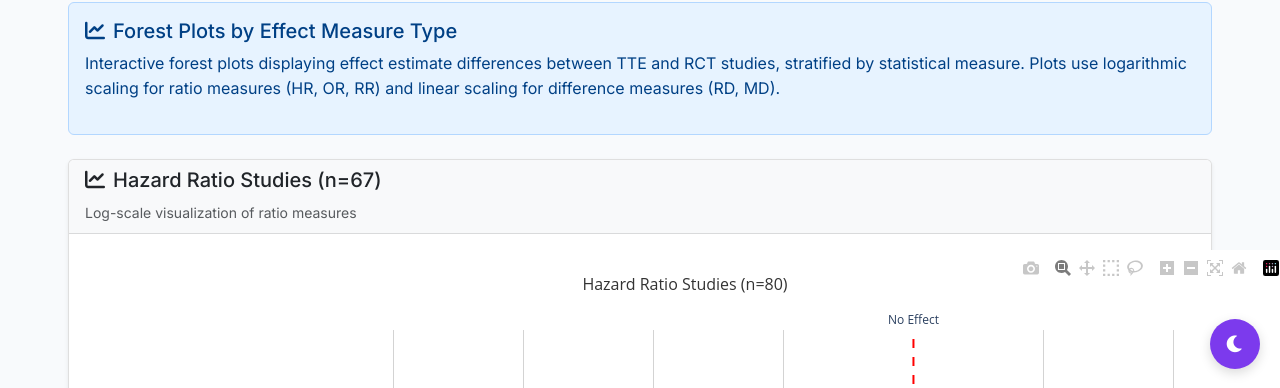
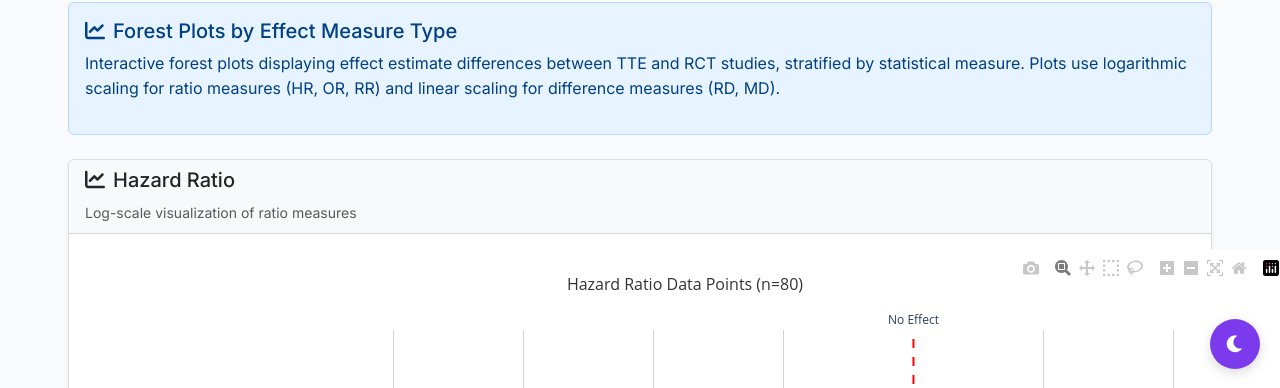
Before and after one commit to choxos/TTEdb, a Django app: page /analysis/ in a window 1280 px wide, after a click on "Forest Plots". Shown: the part 411-799 px from the top of the page. Run offline with Django 5.2, Linux system fonts and the light colour scheme; data that the repository does not hold is empty; some libraries are stand-ins or nearby versions.

Commit message:
Fix forest plot titles: correct (n=X) counts and move to plot titles
📊 Forest Plot Title Fixes:
- Remove incorrect hardcoded (n=X) from template card headers
- Move (n=X) to dynamic forest plot titles with correct counts
- Change 'Studies' to 'Data Points' for accuracy

✅ Correct Data Point Counts Now Displayed:
- HR: (n=80) instead of incorrect (n=67)
- OR: (n=18) instead of incorrect (n=34)
- RR: (n=51) instead of incorrect (n=28)
- RD: (n=1) instead of incorrect (n=19)
- MD: (n=15) instead of incorrect (n=23)
- SMD: (n=2) instead of incorrect (n=31)

🎯 Plot Title Examples:
- 'Hazard Ratio Data Points (n=80)'
- 'Risk Difference Data Points (n=1)'
- Titles now appear in the actual plot, not just card headers

```diff
--- a/templates/ttedb/analysis.html
+++ b/templates/ttedb/analysis.html
@@ -433,7 +433,7 @@
             <!-- Hazard Ratio Forest Plot -->
             <div class="card mb-4">
                 <div class="card-header">
-                    <h5><i class="fa fa-chart-line me-2"></i>Hazard Ratio Studies (n=67)</h5>
+                    <h5><i class="fa fa-chart-line me-2"></i>Hazard Ratio</h5>
                     <small class="text-muted">Log-scale visualization of ratio measures</small>
                         </div>
                 <div class="card-body">
@@ -444,7 +444,7 @@
             <!-- Odds Ratio Forest Plot -->
             <div class="card mb-4">
                 <div class="card-header">
-                    <h5><i class="fa fa-chart-line me-2"></i>Odds Ratio Studies (n=34)</h5>
+                    <h5><i class="fa fa-chart-line me-2"></i>Odds Ratio</h5>
                     <small class="text-muted">Log-scale visualization of ratio measures</small>
                         </div>
                 <div class="card-body">
@@ -455,7 +455,7 @@
             <!-- Risk Ratio Forest Plot -->
             <div class="card mb-4">
                 <div class="card-header">
-                    <h5><i class="fa fa-chart-line me-2"></i>Risk Ratio Studies (n=28)</h5>
+                    <h5><i class="fa fa-chart-line me-2"></i>Risk Ratio</h5>
                     <small class="text-muted">Log-scale visualization of ratio measures</small>
                         </div>
                 <div class="card-body">
@@ -466,7 +466,7 @@
             <!-- Risk Difference Forest Plot -->
             <div class="card mb-4">
                 <div class="card-header">
-                    <h5><i class="fa fa-chart-line me-2"></i>Risk Difference Studies (n=19)</h5>
+                    <h5><i class="fa fa-chart-line me-2"></i>Risk Difference</h5>
                     <small class="text-muted">Linear-scale visualization of difference measures</small>
                 </div>
                 <div class="card-body">
@@ -477,7 +477,7 @@
             <!-- Mean Difference Forest Plot -->
             <div class="card mb-4">
                 <div class="card-header">
-                    <h5><i class="fa fa-chart-line me-2"></i>Mean Difference Studies (n=23)</h5>
+                    <h5><i class="fa fa-chart-line me-2"></i>Mean Difference</h5>
                     <small class="text-muted">Linear-scale visualization of difference measures</small>
                         </div>
                 <div class="card-body">
@@ -488,7 +488,7 @@
             <!-- Standardized Mean Difference Forest Plot -->
             <div class="card mb-4">
                 <div class="card-header">
-                    <h5><i class="fa fa-chart-line me-2"></i>Standardized Mean Difference Studies (n=31)</h5>
+                    <h5><i class="fa fa-chart-line me-2"></i>Standardized Mean Difference</h5>
                     <small class="text-muted">Linear-scale visualization of effect size measures</small>
                             </div>
                 <div class="card-body">
--- a/ttedb/views.py
+++ b/ttedb/views.py
@@ -799,12 +799,12 @@ def analysis(request):
     forest_plots = {}
     effect_measures = ['HR', 'OR', 'RR', 'RD', 'MD', 'SMD']
     effect_measure_names = {
-        'HR': 'Hazard Ratio Studies',
-        'OR': 'Odds Ratio Studies',
-        'RR': 'Risk Ratio Studies',
-        'RD': 'Risk Difference Studies',
-        'MD': 'Mean Difference Studies',
-        'SMD': 'Standardized Mean Difference Studies'
+        'HR': 'Hazard Ratio Data Points',
+        'OR': 'Odds Ratio Data Points',
+        'RR': 'Risk Ratio Data Points',
+        'RD': 'Risk Difference Data Points',
+        'MD': 'Mean Difference Data Points',
+        'SMD': 'Standardized Mean Difference Data Points'
     }
 
     for measure in effect_measures:
```
